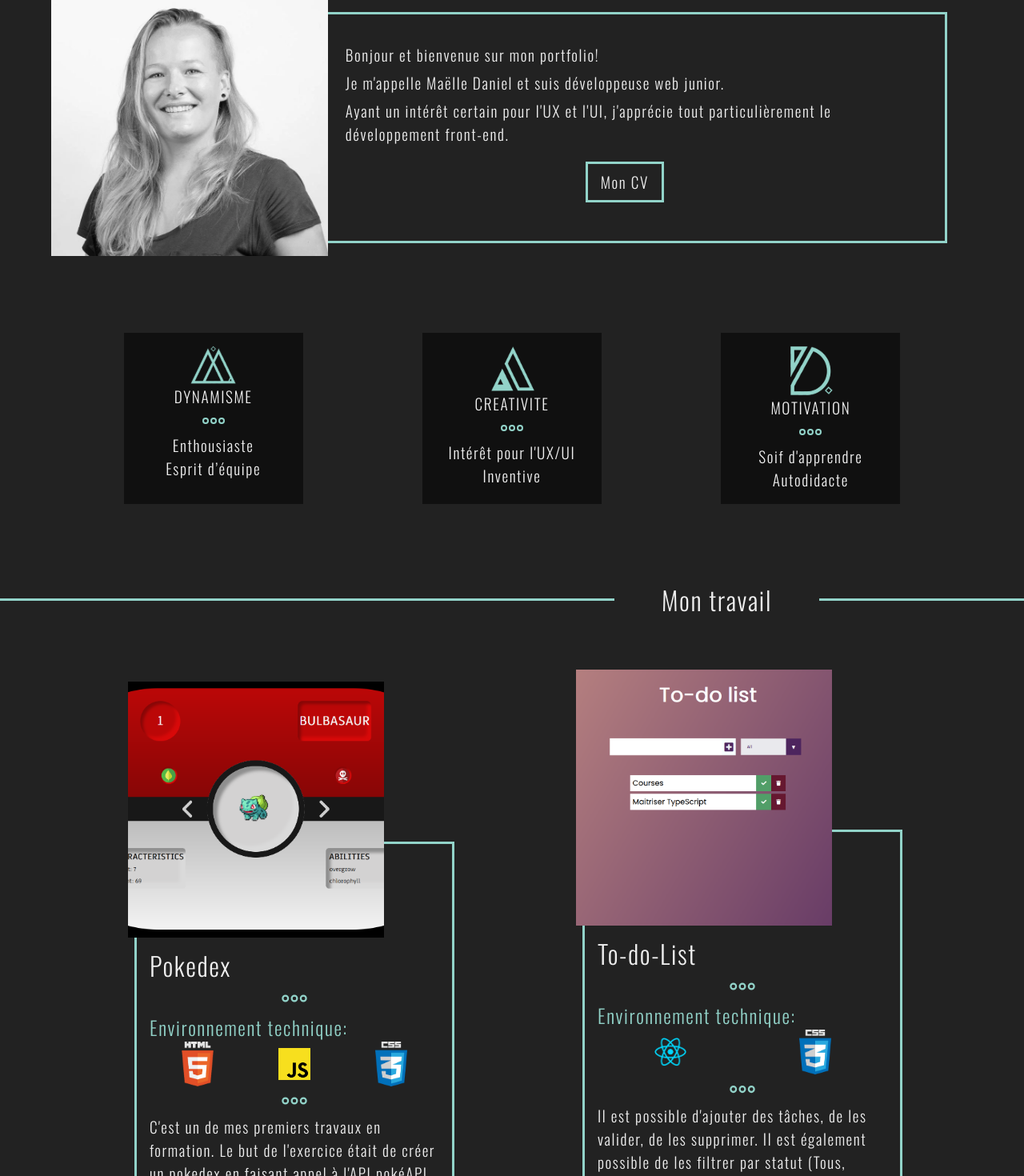
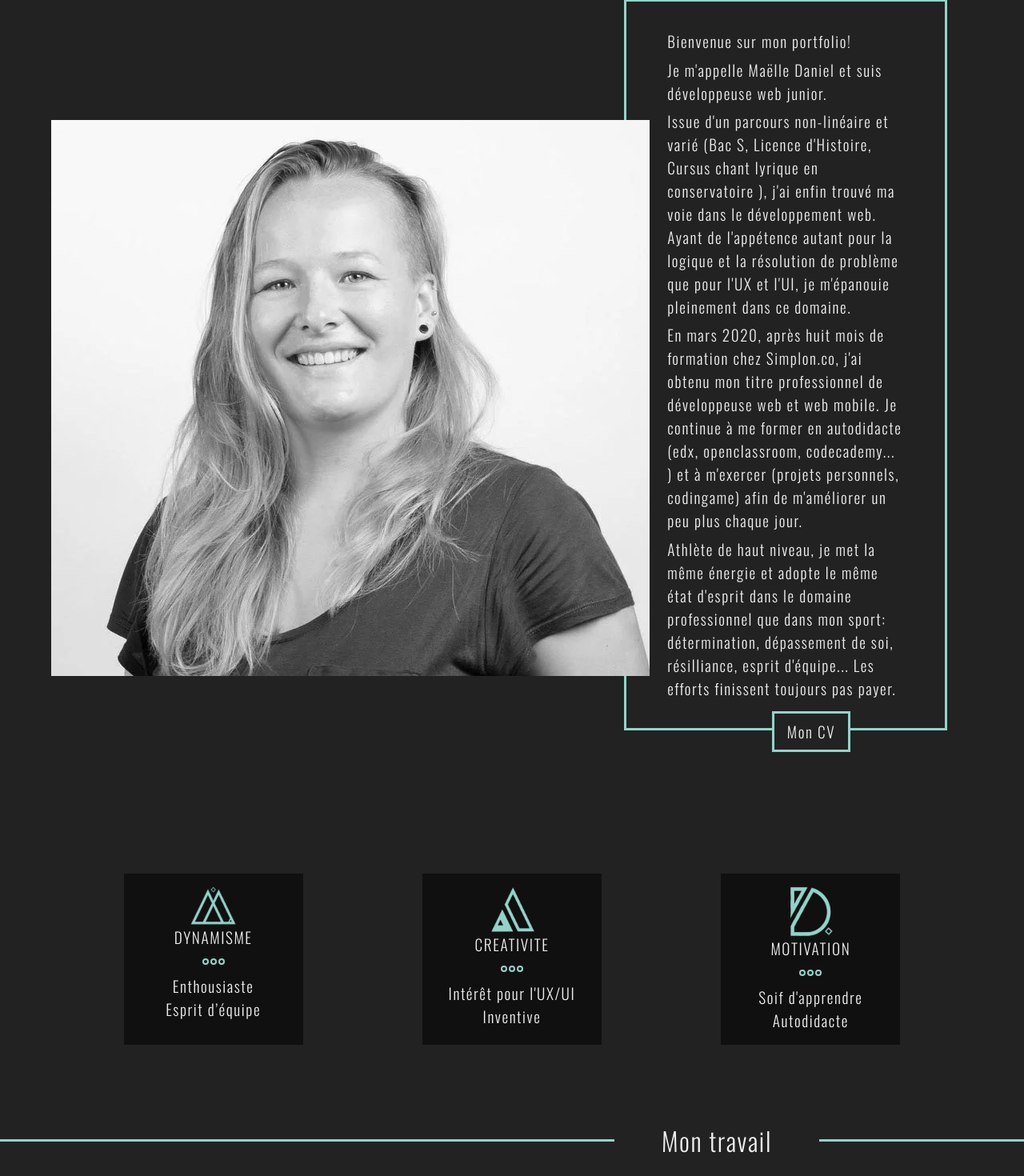
Before and after one commit to MaelleDL/Portfolio, a React (Create React App) app: page / in a window 1280 px wide. Shown: the part 1012-2482 px from the top of the page at 80% size. Built offline with nearby package versions, Linux system fonts and the light colour scheme.

Commit message:
A-propos add + work-cards mod

```diff
--- a/src/Works.json
+++ b/src/Works.json
@@ -1,44 +1,53 @@
 [
   {
     "id": 1,
-    "title": "Pokedex",
-    "description": "C'est un de mes premiers travaux en formation. Le but de l'exercice était de créer un pokedex en faisant appel à l'API pokéAPI. L'interface est inspiré de l'univers même de Pokémon. ",
-    "tech": [{"name":"HTML"}, {"name":"vanJs"},  {"name":"CSS"}],
-    "image": "pokedex.png",
-    "SiteURL":"https:/maelledl.github.io/Pokedex/",
-    "GitHubUrl":"https://github.com/MaelleDL/Pokedex"
-  },
-  {
-    "id": 2,
     "title": "To-do-List",
-    "description": "Il est possible d'ajouter des tâches, de les valider, de les supprimer. Il est également possible de les filtrer par statut (Tous, Achevés, Inachevés). La logique générale a été faite en suivant l'aide d'un tutoriel de Dev-Ed. Je me suis appropriée l'UI. ",
+    "status":"fait en février 2020",
+    "objectifs":"s'initier à React et au principe de Hook",
+    "contexte": ["Projet personnel fait durant ma formation chez Simplon via", "un tutoriel", "de Dev-Ed"],
+    "contexteLink": "https://www.youtube.com/watch?v=pCA4qpQDZD8",
+    "description": ["Ce projet est une simple \"To-do List\".", "Il est possible d'ajouter des tâches, de les valider, de les supprimer. On peut également les filtrer par statut (Tous, Achevés, Inachevés). "],
+    "accent":"utilisation des Hooks",
     "tech": [{"name":"React"}, {"name":"CSS"}],
     "image": "To-do-List.png",
     "SiteURL":"https://maelledl.github.io/To-do-List/",
     "GitHubUrl":"https://github.com/MaelleDL/To-do-List"
   },
   {
-    "id": 3,
+    "id": 2,
     "title": "Music-Player",
-    "description": "Un menu permet de voir les morceaux disponible. Boutons: Play/Pause, Chanson suivante, Chanson précédente et possibilité de naviguer à différents endroits de la chanson grâce au slider. La logique a été faite en suivant l'aide d'un tutoriel de Dev-Ed. J'ai légérement adapté l'UI.",
+    "status":"fait en juin 2020",
+    "objectifs":"Approfondir l'apprentissage de React, découvrir Sass",
+    "contexte":["Auto-formation par", "The Creative React and Redux Course", "de Dev-Ed"],
+    "contexteLink":"https://developedbyed.com/p/the-creative-react-and-redux-course",
+    "description": ["Ce projet est un lecteur de musique.","Un menu permet de voir les morceaux. Boutons: Play/Pause, Chanson suivante, Chanson précédente. Possibilité de naviguer dans la chanson grâce au slider."],
+    "accent":"fluidité du site",
     "tech": [{"name":"React"}, {"name":"Sass"}],
     "image": "Music-Player.png",
     "SiteURL":"https://maelledl.github.io/Music-player/",
     "GitHubUrl":"https://github.com/MaelleDL/Music-player"
   },
   {
-    "id": 4,
+    "id": 3,
     "title": "Ordinary-Blog",
-    "description": "Ce projet est en cours et n'est pas encore visible tel quel. Un Blog pour entretenir et améliorer mes connaissances en développement. Le back et le front sont codés par mes soins.",
+    "status": "en cours",
+    "objectifs":"Créer un projet entier (back et front) sans passer par des tutoriels, découvrir Material UI",
+    "contexte":"Apprentissage en autodidacte",
+    "description": ["Ce projet est un blog fictif.", "Les utilisateurs pourront consulter les articles produits, créer un compte pour en écrire, modifier ou supprimer ses propres articles."],
+    "accent":"liens back/front",
     "tech": [{"name":"React"}, {"name":"Mui"}, {"name":"redux"}, {"name":"Express"}, {"name":"MongoDB"}],
     "image": "Ordinary-Blog.png",
     "SiteURL":"https://github.com/MaelleDL/Ordinary-Blog-Client",
     "GitHubUrl":"https://github.com/MaelleDL/Ordinary-Blog-Server"
   },
   {
-    "id": 5,
+    "id": 4,
     "title": "Scotland-tourism",
-    "description": "Ce projet est en cours et se veut être un site encourageant le tourisme en Ecosse. Je l'ai entrepris pour expérimenter moi-même des mises en page que je vois régulièrement sur le net (et par l'amour de l'Ecosse également).",
+    "status": "en cours",
+    "objectifs":"Comprendre le fonctionnement de mises en page observées sur certains sites en essayant de les reproduire",
+    "contexte":"Apprentissage en autodidacte",
+    "description": ["Ce projet se veut être un site vitrine encourageant le tourisme en Ecosse."," A l'heure actuelle aucune interactivité n'est possible mais le but est d'en amener par la suite."],
+    "accent":"responsive, design",
     "tech": [{"name":"React"}, {"name":"Sass"}],
     "image": "Scotland.png",
     "SiteURL":"https://maelledl.github.io/Scotland-react/",
--- a/src/animation.js
+++ b/src/animation.js
@@ -11,3 +11,31 @@ export const scrollReveal = {
         },
     },
 };
+
+export const frontFlip = {
+    hidden: {
+        rotateY: 0,
+        opacity: 1,
+    },
+    show: {
+        rotateY: -180,
+        opacity: 0,
+        transition: {
+            duration: 1.2
+        },
+    },
+};
+
+export const backFlip = {
+    hidden: {
+        rotateY: 180,
+        opacity: 0,
+    },
+    show: {
+        rotateY: 0,
+        opacity: 1,
+        transition: {
+            duration: 1.2
+        },
+    },
+};
--- a/src/components/A-propos.js
+++ b/src/components/A-propos.js
@@ -22,12 +22,19 @@ const Apropos = () => {
 
             <div className="presentation">
                 <img src={Portrait} alt="Portrait" />
-                <div className="blue-square bs">
-                    <p>Bonjour et bienvenue sur mon portfolio!</p>
+                <div className="blabla">
+                    <div className="blue-square bs">
+                        <p>Bienvenue sur mon portfolio!</p>
 
-                    <p>Je m'appelle Maëlle Daniel et suis développeuse web junior.</p>
+                        <p>Je m'appelle Maëlle Daniel et suis développeuse web junior.</p>
 
-                    <p>Ayant un intérêt certain pour l'UX et l'UI, j'apprécie tout particulièrement le développement front-end. </p>
+                        <p>Issue d'un parcours non-linéaire et varié (Bac S, Licence d'Histoire, Cursus chant lyrique en conservatoire ), j'ai enfin trouvé ma voie dans le développement web. Ayant de l'appétence autant pour la logique et la résolution de problème que pour l'UX et l'UI, je m'épanouie pleinement dans ce domaine.</p>
+
+                        <p>En mars 2020, après huit mois de formation chez Simplon.co, j'ai obtenu mon titre professionnel de développeuse web et web mobile. Je continue à me former en autodidacte (edx, openclassroom, codecademy... ) et à m'exercer (projets personnels, codingame) afin de m'améliorer un peu plus chaque jour.</p>
+
+                        <p>Athlète de haut niveau, je met la même énergie et adopte le même état d'esprit dans le domaine professionnel que dans mon sport: détermination, dépassement de soi, résilliance, esprit d'équipe... Les efforts finissent toujours pas payer.</p>
+
+                    </div>
                     <a href={CV} target="_blank" rel="noreferrer" className="button">Mon CV</a>
                 </div>
             </div>
--- a/src/components/work-card.js
+++ b/src/components/work-card.js
@@ -1,3 +1,7 @@
+import React, { useState } from 'react';
+import { motion } from "framer-motion";
+import { frontFlip, backFlip } from '../animation';
+
 import Dots from '../Images/DotsThreeOutline.svg';
 import HTML from '../Images/html.png';
 import CSS from '../Images/CSS.png';
@@ -37,21 +41,50 @@ const WorkCard = ({ work }) => {
                 return tech;
         }
     }
+    const [turn, setTurn] = useState(true);
+    const handleReadMore=()=>{ setTurn(!turn)}
     return (
         <div className="work">
             <img src={process.env.PUBLIC_URL+`/images/${work.image}`} alt={work.image} className="coverim"/>
             <div className="bs">
                 <div className="blue-square ">
                     <h1>{work.title}</h1>
-                    <img src={Dots} alt="séparation-dots" className="dots"/>
+                    <p className="madeIn">{work.status}</p>
+                    <motion.div className="front" variants={turn===false? frontFlip :backFlip} initial="hidden" animate="show">
                         <div className="tech">
                             <h2>Environnement technique:</h2>
                             <div className="technos">
                                 {work.tech.map((data) => (<img key={data.name} src={getTech(data.name)} alt={data.name}></img>))}
                             </div>
                         </div>
-                    <img src={Dots} alt="séparation-dots" className="dots"/>
-                    <p>{work.description}</p>
+                        <img src={Dots} alt="séparation-dots" className="dots" />
+                        <div className="obj-ctxt">
+                            <div className="group">
+                                <h2>Contexte:</h2>
+                                {work.contexteLink ?
+                                <p>{work.contexte[0]} <a href={work.contexteLink} target="_blank" rel="noreferrer" > {work.contexte[1]}</a> {work.contexte[2]}</p>
+                                :
+                                <p>{work.contexte}</p>
+                                }
+                            </div>
+                            <div className="group">
+                                <h2>Objectifs:</h2>
+                                <p>{work.objectifs}</p>
+                            </div>
+                        </div>
+                    </motion.div>
+                    <motion.div className="back" variants={turn === false ? backFlip : frontFlip} initial="hidden" animate="show">
+                        <div className="Desc">
+                            <h2>Descriptif:</h2>
+                            <p>{work.description[0]}</p>
+                            <p>{work.description[1]}</p>
+                        </div>
+                        <div className="group">
+                            <h2>Accent.s de travail: </h2>
+                            <p>{work.accent}</p>
+                        </div>
+                    </motion.div>
+                    <p onClick={handleReadMore} className="ReadMore">LIRE PLUS ➔</p>
                 </div>
                 <div className="btSpot">
                     <a href={work.SiteURL} target="_blank" rel="noreferrer"className="button" > Visiter</a>
--- a/src/styles/_Apropos.scss
+++ b/src/styles/_Apropos.scss
@@ -3,6 +3,14 @@
   margin: auto;
   display: flex;
   flex-direction: column;
+  img {
+    z-index: 2;
+    width: 90%;
+  }
+  .blabla {
+    display: flex;
+    flex-direction: column;
+    z-index: 0;
     .blue-square {
       padding: 8rem 1rem 1.5rem 1rem;
     }
@@ -14,9 +22,12 @@
     p {
       margin: 0.2rem;
     }
-  img {
-    z-index: 2;
-    width: 90%;
+
+    .button {
+      position: relative;
+      z-index: 3;
+      top: -10rem;
+    }
   }
 }
 
@@ -25,6 +36,7 @@
     flex-direction: row;
     justify-content: center;
     align-items: center;
+    .blabla {
       .blue-square {
         padding: 2rem 3rem;
       }
@@ -33,7 +45,11 @@
         left: -2rem;
       }
       img {
-      width: 30%;
+        width: 80%;
+      }
+      .button {
+        top: -2.5rem;
       }
     }
   }
+}
--- a/src/styles/_Mon-travail.scss
+++ b/src/styles/_Mon-travail.scss
@@ -19,19 +19,63 @@
         width: 10%;
         margin: auto;
       }
-      .tech {
       h2 {
         color: $teal;
+        font-size: 1.5rem;
       }
+      .madeIn {
+        font-size: smaller;
+      }
+      .group {
+        margin-bottom: 0.5rem;
+        h2 {
+          margin-right: 0.5rem;
+        }
+      }
+      .front {
+        display: flex;
+        flex-direction: column;
+        align-items: center;
+        .tech {
+          width: 100%;
           .technos {
             display: flex;
             justify-content: space-around;
             align-items: center;
             flex-wrap: wrap;
             img {
-            width: 2.5rem;
+              height: 2.5rem;
             }
           }
+        }
+        .obj-ctxt {
+          z-index: 1;
+          a:hover,
+          a:focus,
+          a:active {
+            color: $teal;
+            cursor: pointer;
+          }
+        }
+      }
+      .back {
+        position: absolute;
+        margin-top: 2rem;
+        .Desc {
+          p {
+            margin: 0.5rem;
+          }
+        }
+      }
+      .ReadMore {
+        align-self: center;
+        color: $teal;
+      }
+      .ReadMore:hover,
+      .ReadMore:focus,
+      .ReadMore:active {
+        color: $white;
+        cursor: pointer;
       }
     }
     .coverim {
@@ -72,6 +116,14 @@
     .work {
       max-width: 25rem;
       margin: 0 2rem;
+      .blue-square {
+        .group {
+          display: flex;
+          p {
+            align-self: flex-end;
           }
         }
       }
+    }
+  }
+}
```
Also changed, not shown: 1 other file (tests, documents, lock files or other folders). Lines whose indentation alone changed are shown as unchanged.
